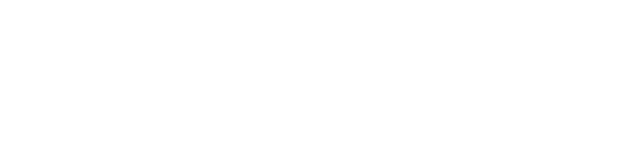
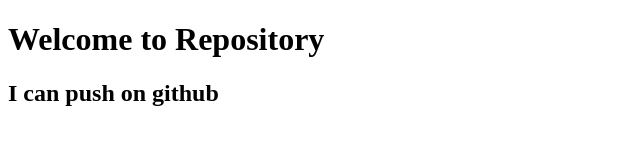
Before and after one commit to kanizfatima2/My_First_Repo, a plain HTML site: page index.html in a window 1280 px wide. Shown: the whole page, without its empty margins (0-640 px from the left). Drawn offline with Linux system fonts and the light colour scheme.

Commit message:
added header

```diff
--- a/index.html
+++ b/index.html
@@ -7,6 +7,7 @@
     <title>My First Repository</title>
 </head>
 <body>
-
+   <h1>Welcome to Repository</h1>
+   <h2>I can push on github</h2>
 </body>
 </html>
```
